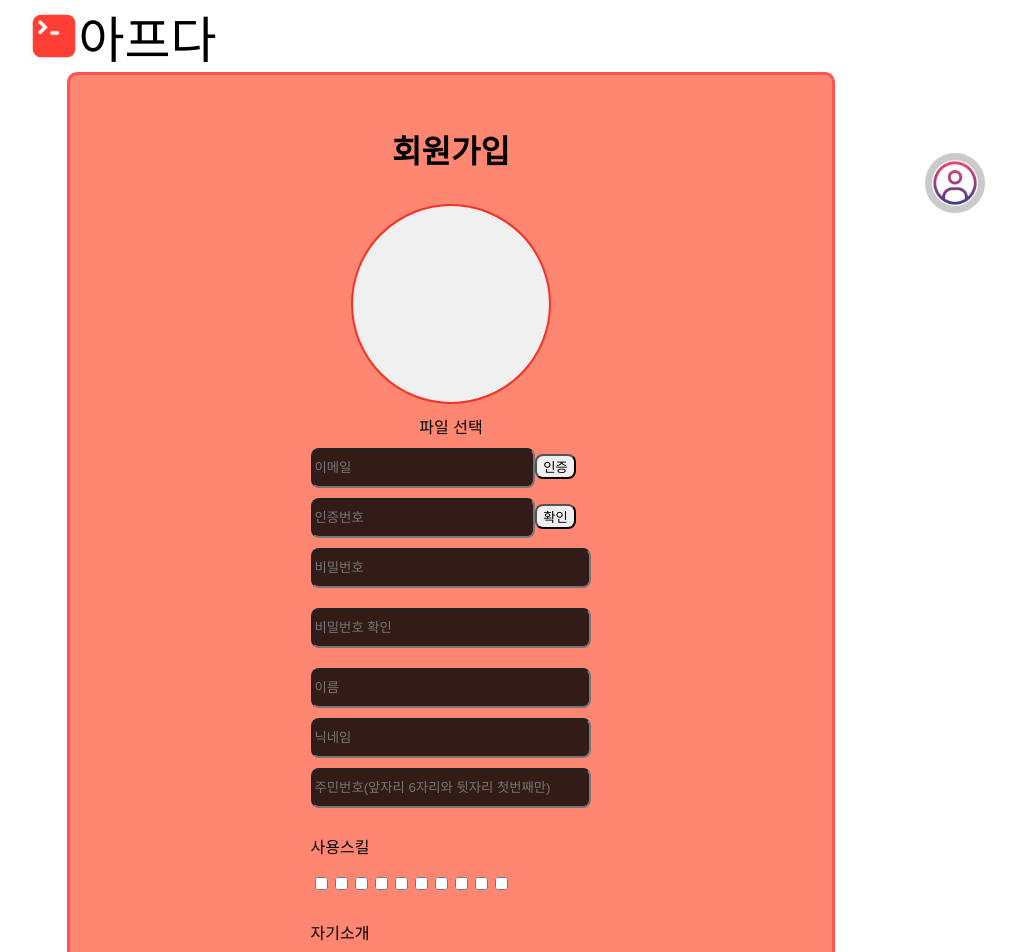
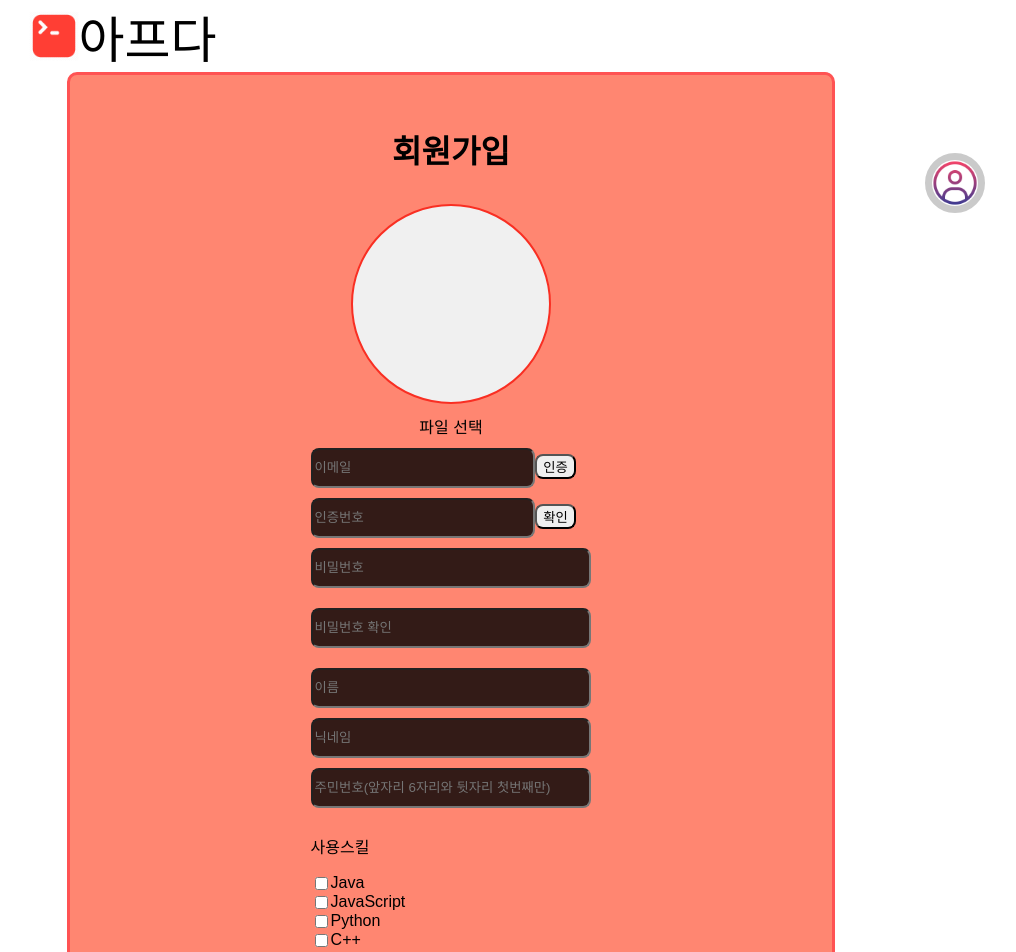
Before and after one commit to tpgh1554/Comprehensive_front, a React (Create React App) app: page /apueda/signup in a window 1280 px wide. Shown: the top 952 px of the page, without its empty margins (189-1205 px from the left). Built offline with nearby package versions, Linux system fonts and the light colour scheme; no server answers; a web font is replaced by a local one.

Commit message:
jwt끝..?

```diff
--- a/src/api/AxiosApi.js
+++ b/src/api/AxiosApi.js
@@ -19,17 +19,6 @@ const AxiosApi = {
   // 로컬에 저장된 리프레시 토큰 정보 가져옴
   getRefreshToken: () => {
     return localStorage.getItem("refreshToken");
-  },
-
-  // 토큰 권한 부여하기
-  tokenHeader: () => {
-    const accessToken = AxiosApi.getAccessToken();
-    return {
-      headers: {
-        "Content-Type": "application/json",
-        Authorization: "Bearer " + accessToken,
-      },
-    };
   },
 
   // 토큰 만료시 재발행하기
@@ -308,14 +297,13 @@ const AxiosApi = {
   // 입장 중인 방 리스트 찾기
   getJoinedRooms: async (memberId) => {
     try {
-      const response = await AxiosInstance.get('/chat/find-my-room', {
+      const response = await AxiosInstance.get("/chat/find-my-room", {
         params: { memberId: memberId },
       });
       return response;
     } catch (error) {
-      throw new Error('Error fetching joined rooms: ' + error.message);
+      throw new Error("Error fetching joined rooms: " + error.message);
     }
-
   },
 
   // 방 이름으로 방 찾기
--- a/src/api/AxiosInstance.js
+++ b/src/api/AxiosInstance.js
@@ -32,11 +32,10 @@ AxiosInstance.interceptors.response.use(
           break;
         case 401:
           // 401 에러 발생시
-          const newToken = await AxiosApi.handleUnauthorized();
-          AxiosApi.setAccessToken(newToken.rsp.accessToken);
-          if (newToken) {
+          const rsp = await AxiosApi.handleUnauthorized();
+          if (rsp) {
             // 재시도
-            error.config.headers.Authorization = `Bearer ${AxiosApi.getAccessToken()}`;
+            error.config.headers.Authorization = `Bearer ${AxiosApi.getRefreshToken()}`;
             return AxiosInstance.request(error.config);
           } else {
           }
--- a/src/components/NaviBar.js
+++ b/src/components/NaviBar.js
@@ -21,21 +21,60 @@ export default function NaviBar() {
   const [isOpen, setIsOpen] = useState(false);
   const [userInfo, setUserInfo] = useState(null);
   const [imageUrl, setImageUrl] = useState(null);
+  // useEffect(() => {
+  //   const fetchUserInfo = async () => {
+  //     try {
+  //       const rsp = await AxiosApi.getUserInfo2();
+  //       setUserInfo(rsp.data); // API로부터 받은 데이터를 상태에 저장
+  //       console.log(rsp.data);
+  //       if (rsp.data && rsp.data.profileImgPath) {
+  //         setImageUrl(rsp.data.profileImgPath);
+  //         localStorage.setItem("imgUrl", imageUrl);
+  //       } else {
+  //         setImageUrl(defaultImage);
+  //       }
+  //     } catch (e) {
+  //       console.log(e);
+  //       setImageUrl(defaultImage);
+  //     }
+  //   };
+  //   fetchUserInfo();
+  // }, [email]);
+
+  // useEffect 수정
   useEffect(() => {
+    const accessToken = AxiosApi.getAccessToken();
     const fetchUserInfo = async () => {
       try {
         const rsp = await AxiosApi.getUserInfo2();
+        if (rsp && rsp.status === 200) {
           setUserInfo(rsp.data); // API로부터 받은 데이터를 상태에 저장
           console.log(rsp.data);
           if (rsp.data && rsp.data.profileImgPath) {
             setImageUrl(rsp.data.profileImgPath);
-          localStorage.setItem("imgUrl", imageUrl);
+            localStorage.setItem("imgUrl", rsp.data.profileImgPath); // imageUrl 대신 rsp.data.profileImgPath 저장
           } else {
             setImageUrl(defaultImage);
           }
+        }
+      } catch (e) {
+        if (e.response && e.response.status === 401) {
+          await AxiosApi.handleUnauthorized();
+          const newToken = AxiosApi.getAccessToken();
+          if (newToken !== accessToken) {
+            try {
+              const rsp = await AxiosApi.getUserInfo2();
+              if (rsp && rsp.status === 200) {
+                setUserInfo(rsp.data); // API로부터 받은 데이터를 상태에 저장
+              }
             } catch (e) {
               console.log(e);
+            }
+          }
+        } else {
+          console.log(e);
           setImageUrl(defaultImage);
+        }
       }
     };
     fetchUserInfo();
--- a/src/login/Signup.jsx
+++ b/src/login/Signup.jsx
@@ -55,8 +55,6 @@ const ProfileBox = styled.div`
   gap: 10px;
 `;
 
-const FileSelBtn = styled.button``;
-
 const InputContainer = styled.div`
   display: flex;
   flex-direction: column;
@@ -81,7 +79,16 @@ const LongInput = styled.input`
   background-color: rgba(0, 0, 0, 0.8);
 `;
 
-const SkillCheck = styled.div``;
+const SkillCheck = styled.div`
+  /* display: flex; */
+`;
+
+const SkillContext = styled.div`
+  display: flex;
+  flex-wrap: wrap; /* 줄바꿈 설정 */
+  flex-direction: row;
+  margin-right: 10px; /* 각 체크박스 사이의 간격 설정 */
+`;
 
 const CheckBox = styled.input``;
 
@@ -129,18 +136,20 @@ const SignUp = () => {
   const [passwordError, setPasswordError] = useState("");
   const [passwordError2, setPasswordError2] = useState("");
 
-  const [isChecked, setIsChecked] = useState([
-    false,
-    false,
-    false,
-    false,
-    false,
-    false,
-    false,
-    false,
-    false,
-    false,
-  ]);
+  // 스킬 체크
+  const skills = [
+    "Java",
+    "JavaScript",
+    "Python",
+    "C++",
+    "C#",
+    "Ruby",
+    "PHP",
+    "Swift",
+    "Go",
+    "Kotlin",
+  ];
+  const [isChecked, setIsChecked] = useState(Array(skills.length).fill(false));
 
   const uploadImg = async () => {
     try {
@@ -299,6 +308,7 @@ const SignUp = () => {
     updatedChecked[index] = !updatedChecked[index];
     setIsChecked(updatedChecked);
   };
+
   // 자기소개
   const onChangeMyinfo = (e) => {
     setMyInfo(e.target.value);
@@ -312,7 +322,7 @@ const SignUp = () => {
       nickname,
       identityNumber,
       profileImgPath,
-      skill,
+      skill: skills.filter((_, index) => isChecked[index]),
       myInfo,
     };
     try {
@@ -409,13 +419,15 @@ const SignUp = () => {
 
             <SkillCheck>
               <p>사용스킬</p>
-              {[0, 1, 2, 3, 4, 5, 6, 7, 8, 9].map((index) => (
-                <CheckBox
-                  key={index}
-                  type="checkbox"
-                  checked={isChecked[index]}
-                  onChange={() => handleCheckboxChange(index)}
-                />
+              {skills.map((skill, index) => (
+                <SkillContext key={index}>
+                  <CheckBox
+                    type="checkbox"
+                    checked={isChecked[index]}
+                    onChange={() => handleCheckboxChange(index)}
+                  />
+                  <label>{skill}</label>
+                </SkillContext>
               ))}
             </SkillCheck>
             <TextBox>
```
Lines whose indentation alone changed are shown as unchanged.
